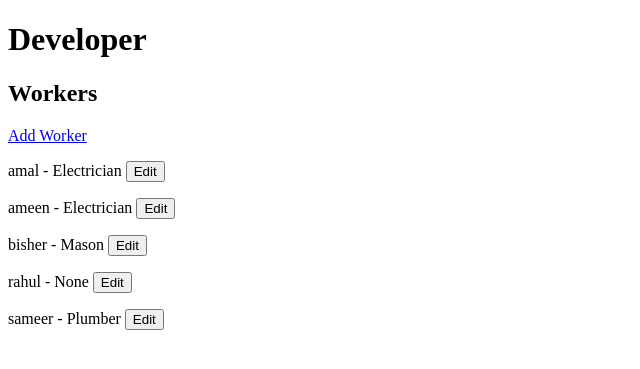
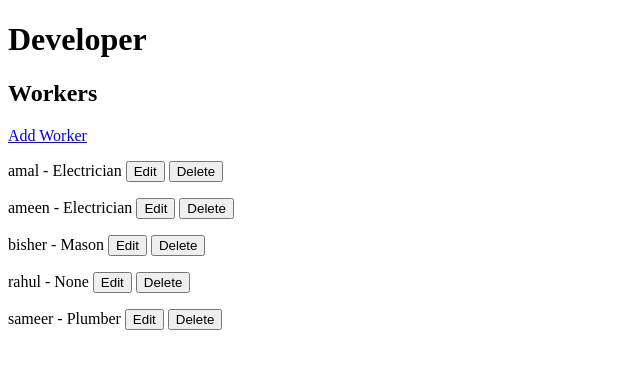
Before and after one commit to paravathsinan/django-backend-architecture, a Django app: page /workers/ in a window 1280 px wide. Shown: the top 369 px of the page, without its empty margins (0-640 px from the left). Run offline with Django 5.2, Linux system fonts and the light colour scheme; data comes from the database, SQL or seed files in the repository; both versions use the stored data as it was after the commit.

Commit message:
delete worker option

```diff
--- a/src/core/core/urls.py
+++ b/src/core/core/urls.py
@@ -25,4 +25,5 @@ urlpatterns = [
     path('workers/',views.worker_list),
     path('workers/add/', views.add_worker, name='crud_worker'),
     path('workers/edit/<int:id>/', views.edit_worker, name='edit_worker'),
+    path('workers/delete/<int:id>/', views.delete_worker, name='delete_worker'),
 ]
--- a/src/core/workers/templates/workers/workers.html
+++ b/src/core/workers/templates/workers/workers.html
@@ -9,6 +9,7 @@
 {% for worker in workers %}
 	<p>{{ worker.name }} - {{ worker.category }}
 		<a href="{% url 'edit_worker' worker.id %}"><button>Edit</button></a>
+		<a href="{% url 'delete_worker' worker.id %}" onclick="return confirm('Are you sure you want to delete this worker?');"><button>Delete</button></a>
 	</p>
 
 {% empty %}
--- a/src/core/workers/views.py
+++ b/src/core/workers/views.py
@@ -34,3 +34,9 @@ def edit_worker(request,id):
         return redirect('/workers/')
 
     return render(request, 'workers/crud_worker.html', {'form':form})
+
+
+def delete_worker(request, id):
+    worker = get_object_or_404(Worker, id=id)
+    worker.delete()
+    return redirect('/workers/')
```
Also changed, not shown: src/core/db.sqlite3.
